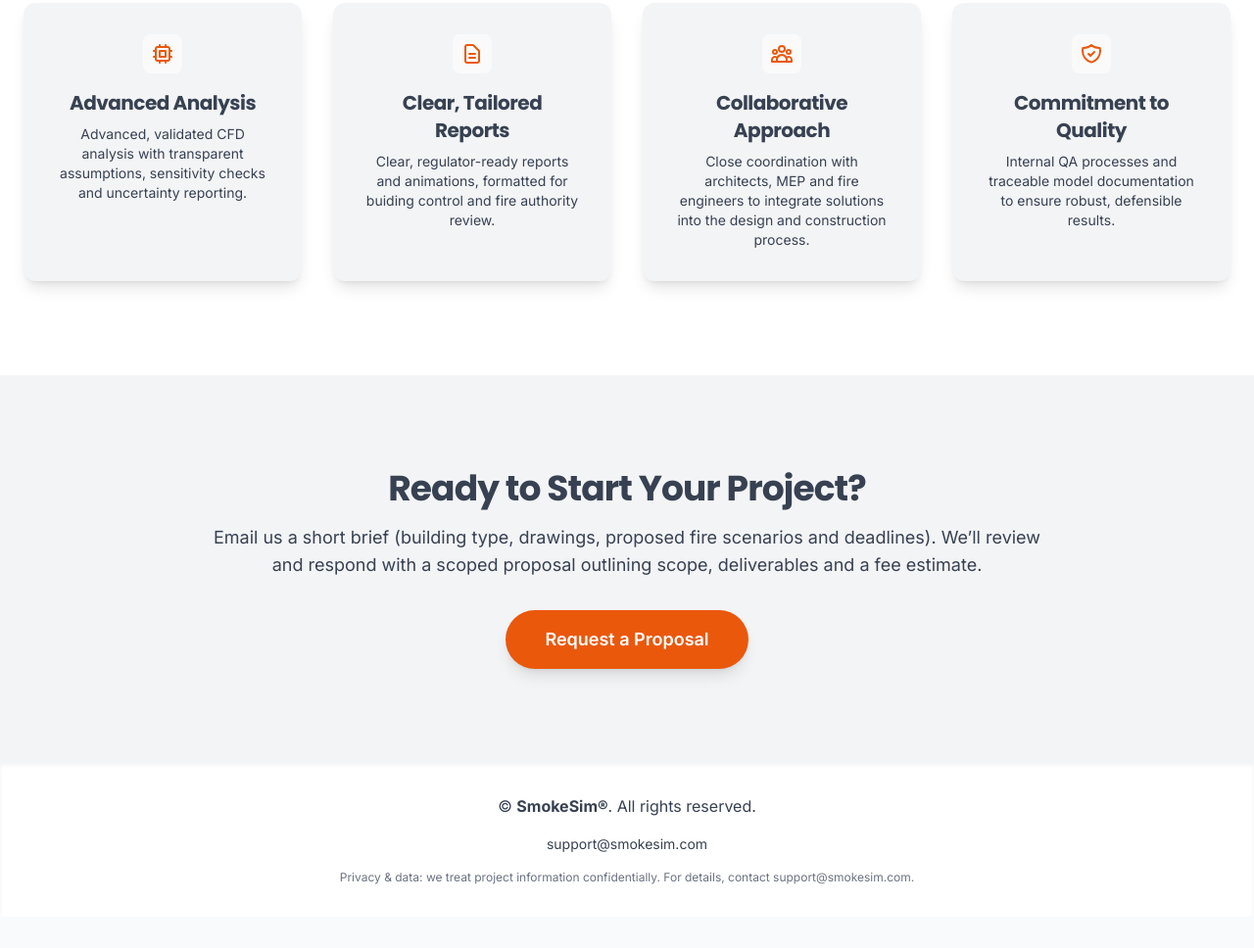
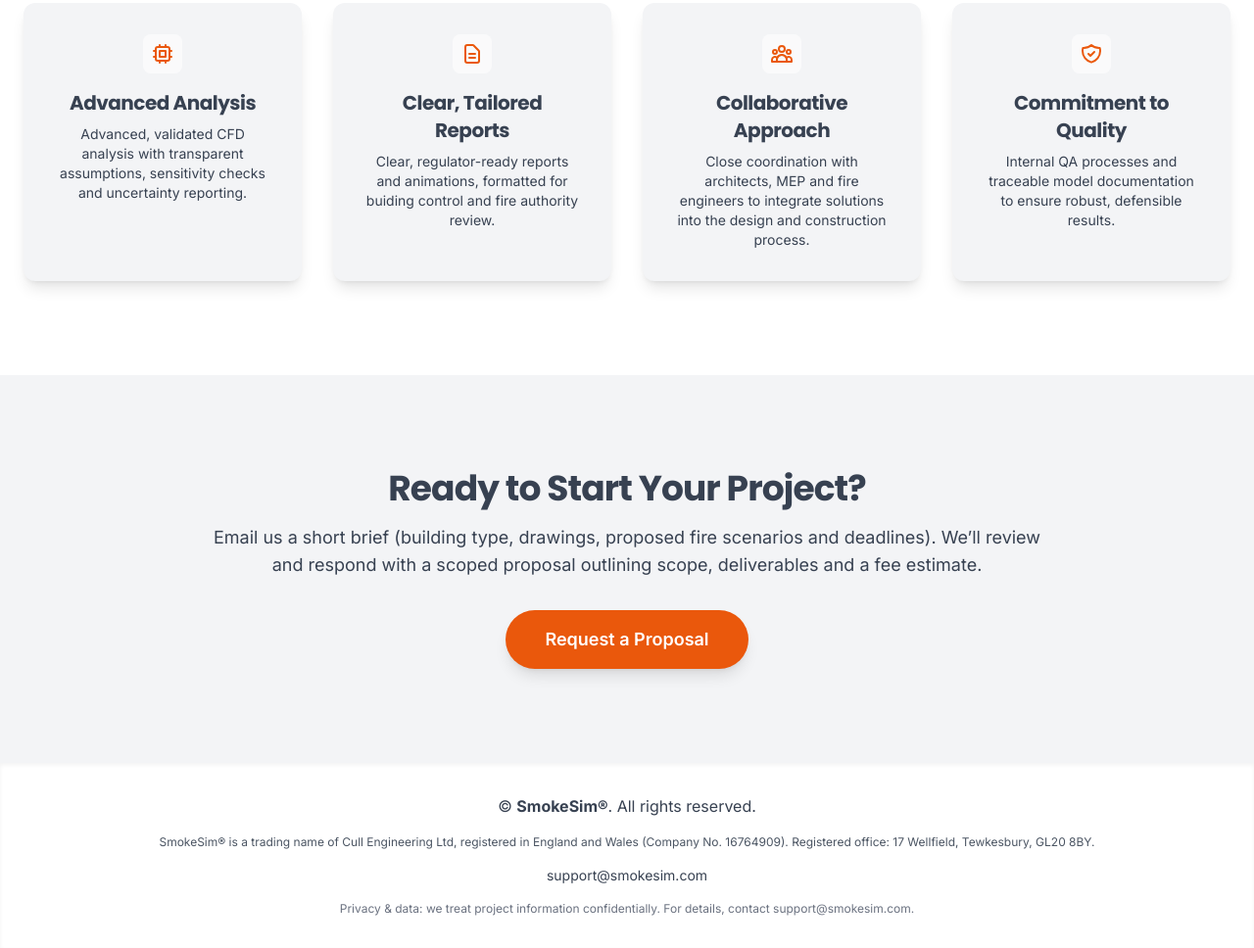
Before and after one commit to cullengineering/smokesim_website, a website built with Vite: page index.html in a window 1280 px wide. Shown: the part 3116-4084 px from the top of the page at 98% size. Before the commit the page ends 4052 px from the top, so only its background shows below. Built offline with nearby package versions, Linux system fonts and the light colour scheme.

Commit message:
Add company registration information to footer

```diff
--- a/index.html
+++ b/index.html
@@ -666,6 +666,7 @@
     <footer class="py-8 text-center bg-white text-gray-700 shadow-inner no-print" role="contentinfo">
         <div class="container-custom">
             <p class="mb-4">&copy; <strong>SmokeSim®</strong>. All rights reserved.</p>
+            <p class="text-xs text-gray-600 mb-4">SmokeSim® is a trading name of Cull Engineering Ltd, registered in England and Wales (Company No. 16764909). Registered office: 17 Wellfield, Tewkesbury, GL20 8BY.</p>
             <a href="mailto:support@smokesim.com" class="text-sm hover:text-primary-600 transition-colors focus:text-primary-600 block mb-4">support@smokesim.com</a>
             <p class="text-xs text-gray-500 mt-4">Privacy & data: we treat project information confidentially. For details, contact support@smokesim.com.</p>
         </div>
```
